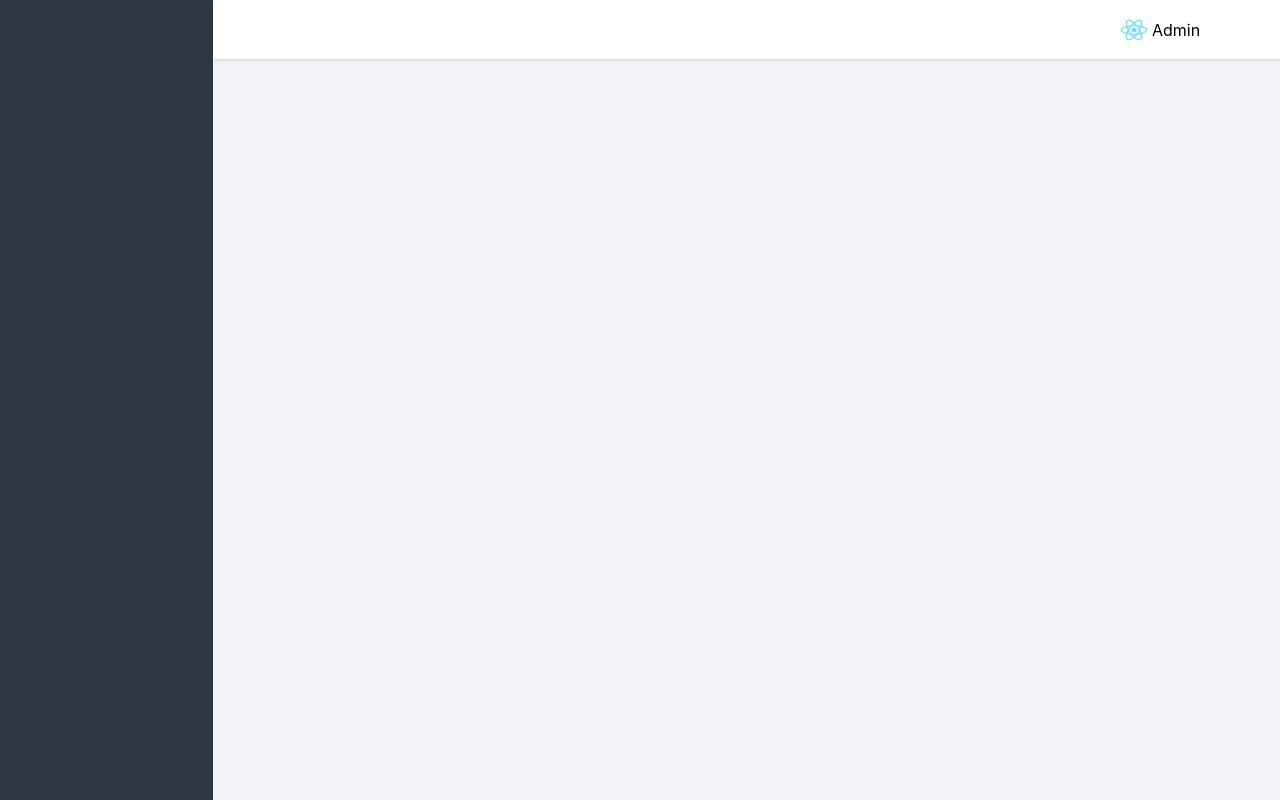
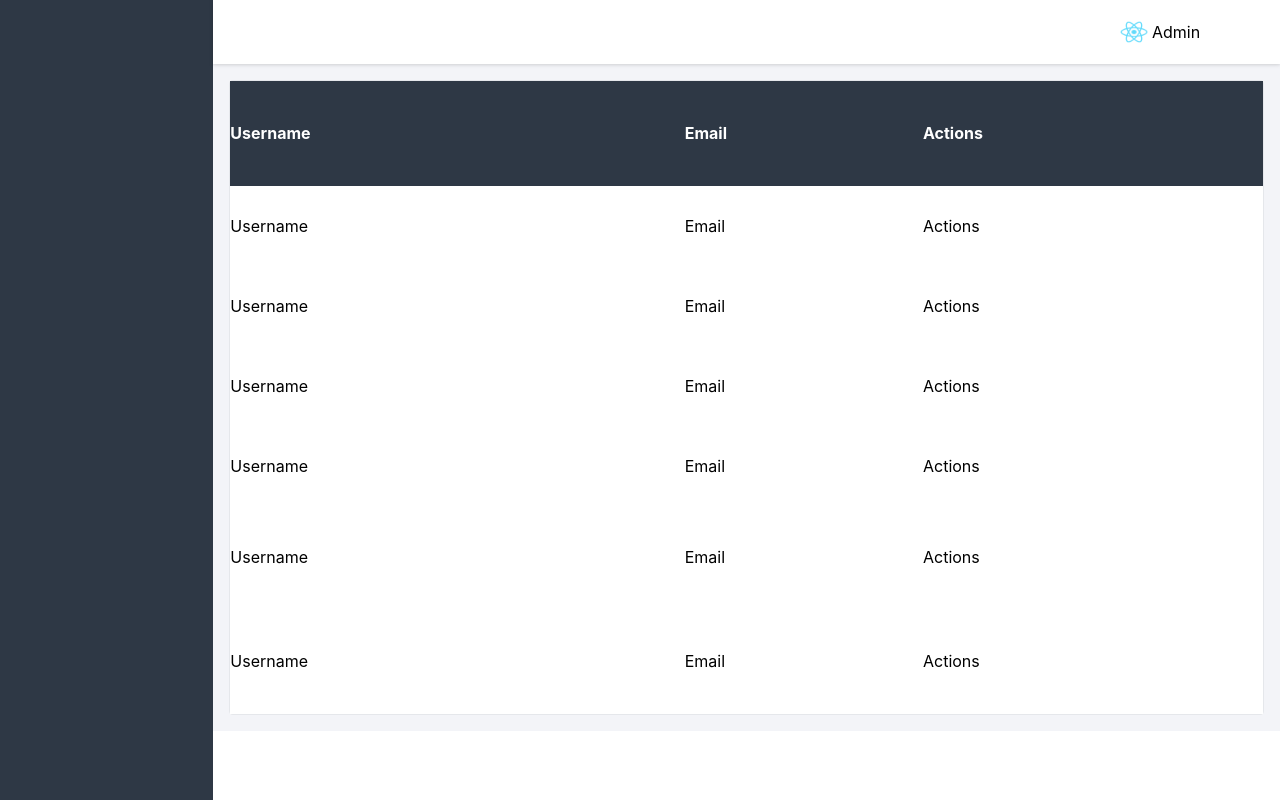
Before and after one commit to moenassar0/autodiet, a React (Create React App) app in the folder autodiet-frontend/: page /admin/home in a window 1280 px wide. Built offline with nearby package versions, Linux system fonts and the light colour scheme.

Commit message:
frontend: admin homepage added with dummy data

```diff
--- a/autodiet-frontend/src/Components/AdminHome.tsx
+++ b/autodiet-frontend/src/Components/AdminHome.tsx
@@ -1,18 +1,58 @@
 export const AdminHome = () => {
     return(
         <div className="flex h-screen w-full">
-            <div className="h-full w-1/6 bg-admin-main">
+            <div className="h-screen w-1/6 bg-admin-main">
 
             </div>
-            <div className="flex flex-col w-5/6 h-full">
-                <div className="flex h-16 w-full bg-white drop-shadow">
+            <div className="flex flex-col w-5/6 h-screen">
+                <div className="flex h-1/6 max-h-16 w-full bg-white drop-shadow">
                     <div className="flex items-center ml-auto self-center w-40 h-10 rounded">
                         <img className="w-7 h-6 rounded-full mr-1" src="../logo512.png"></img>
                         <span className="w-1/3 text-md">Admin</span>
                     </div>
                 </div>
-                <div className="h-screen w-full bg-admin-grey-background">
-
+                <div className="h-5/6 w-full bg-admin-grey-background px-4 py-4">
+                    <div className="flex h-full w-full overflow-y-scroll rounded bg-white">
+                        <table className="w-full h-auto border border-collapse px-2 rounded">
+                            <tbody>
+                            <tr className="bg-admin-main text-white rounded text-left">
+                                <th>Username</th>
+                                <th>Email</th>
+                                <th>Actions</th>
+                            </tr>
+                            <tr className="h-20">
+                                <td>Username</td>
+                                <td>Email</td>
+                                <td>Actions</td>
+                            </tr>
+                            <tr className="h-20">
+                                <td>Username</td>
+                                <td>Email</td>
+                                <td>Actions</td>
+                            </tr>
+                            <tr className="h-20">
+                                <td>Username</td>
+                                <td>Email</td>
+                                <td>Actions</td>
+                            </tr>
+                            <tr className="h-20">
+                                <td>Username</td>
+                                <td>Email</td>
+                                <td>Actions</td>
+                            </tr>
+                            <tr>
+                                <td>Username</td>
+                                <td>Email</td>
+                                <td>Actions</td>
+                            </tr>
+                            <tr>
+                                <td>Username</td>
+                                <td>Email</td>
+                                <td>Actions</td>
+                            </tr>
+                            </tbody>
+                        </table>
+                    </div>
                 </div>
             </div>
         </div>
```
